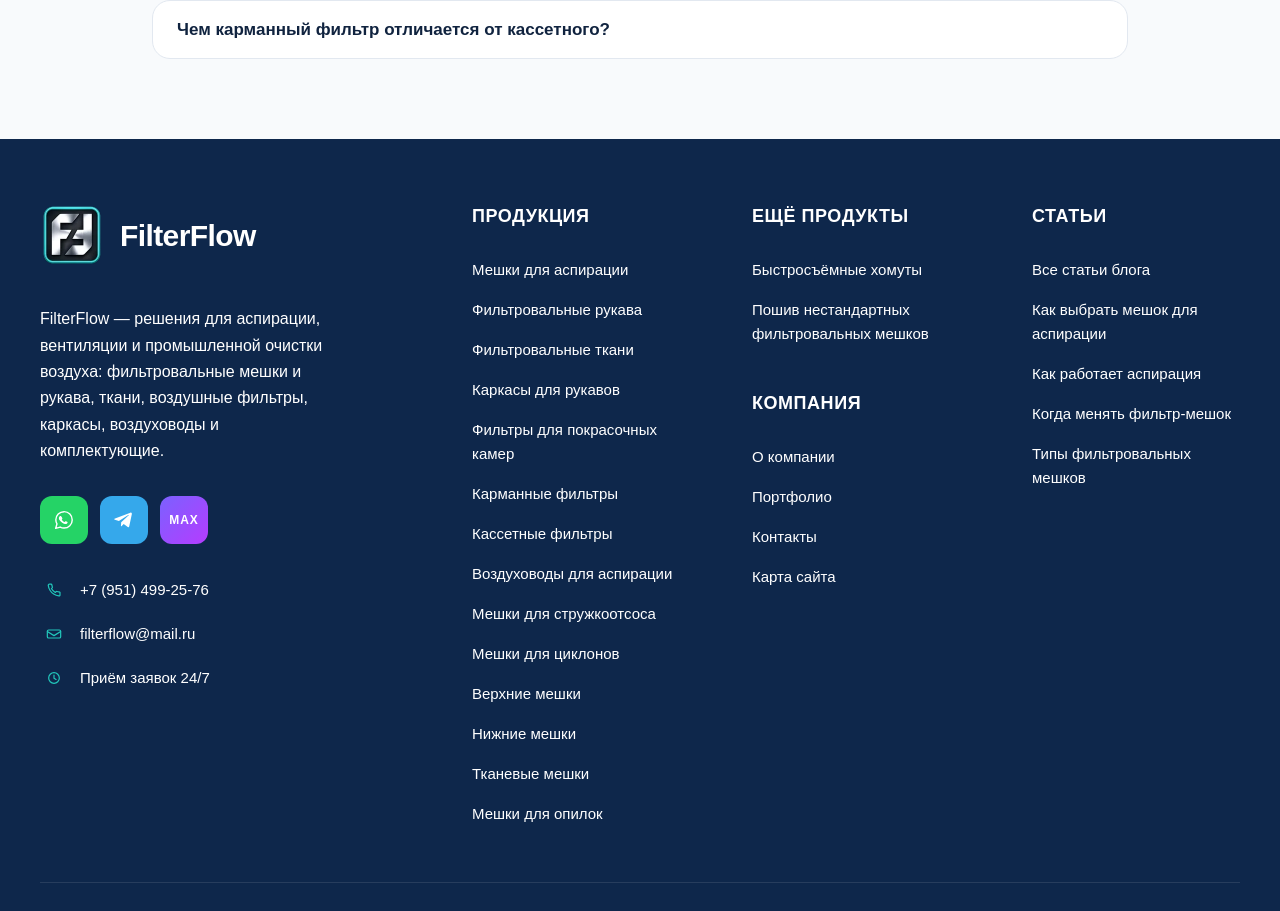
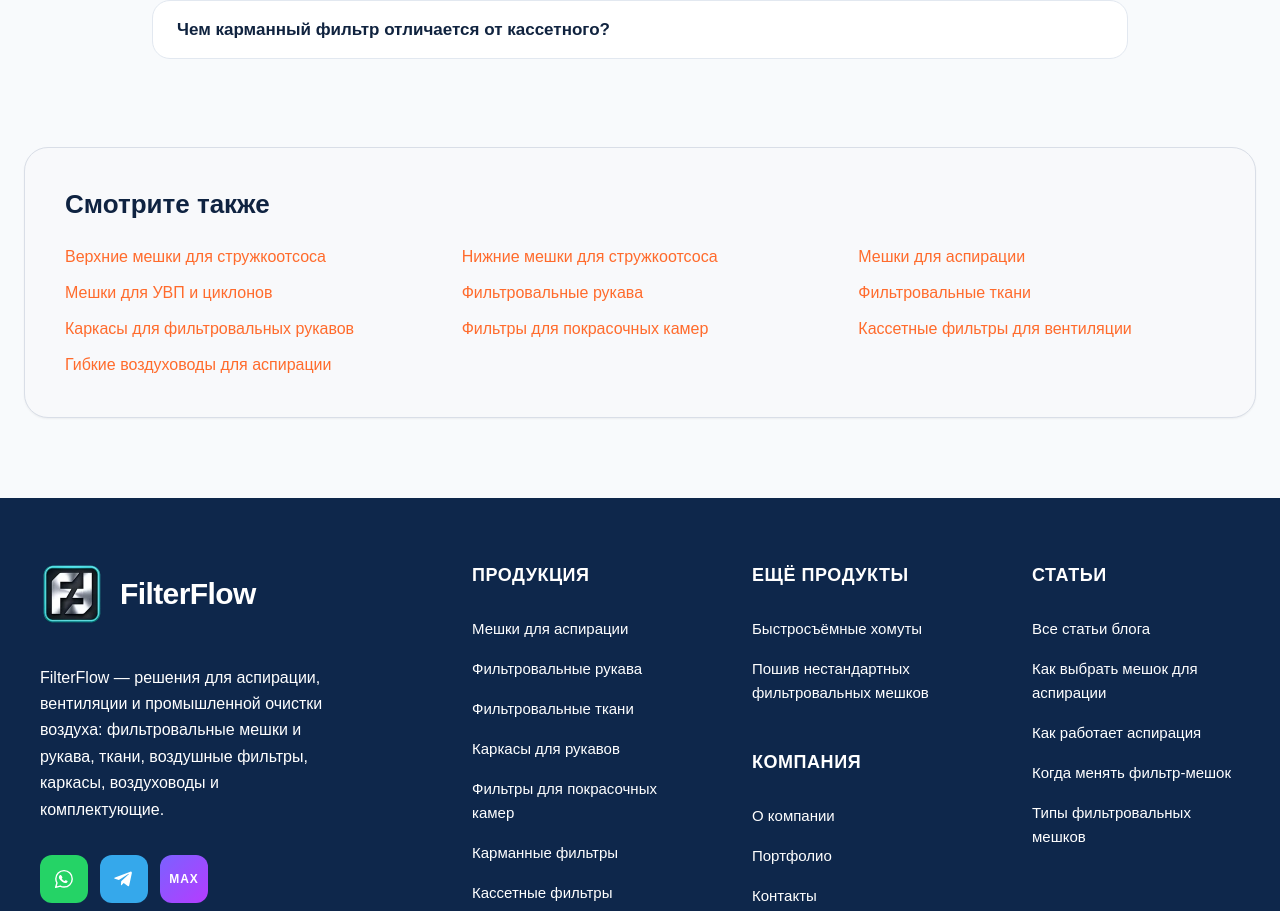
Before and after one commit to karipupkina-ux/filterflow-next, a Next.js app: page /karmannye-filtry in a window 1280 px wide. Shown: the part 4510-5421 px from the top of the page. Built offline with nearby package versions, Linux system fonts and the light colour scheme.

Commit message:
SEO: strengthen internal linking on product pages

```diff
--- a/app/karmannye-filtry/page.tsx
+++ b/app/karmannye-filtry/page.tsx
@@ -2,6 +2,7 @@ import type { Metadata } from "next";
 import Image from "next/image";
 import Link from "next/link";
 import Navigation from "../components/Navigation";
+import SeeAlsoLinks from "../components/SeeAlsoLinks";
 import ProductInquiryForm from "../components/ProductInquiryForm";
 import FloatingContacts from "../components/feature/FloatingContacts";
 import { pageMetadata, SITE_URL } from "@/lib/seo-metadata";
@@ -316,6 +317,7 @@ export default function PocketFiltersPage() {
           </div>
         </section>
       </main>
+      <SeeAlsoLinks excludeHref="/karmannye-filtry/" />
       <FloatingContacts />
     </>
   );
```
